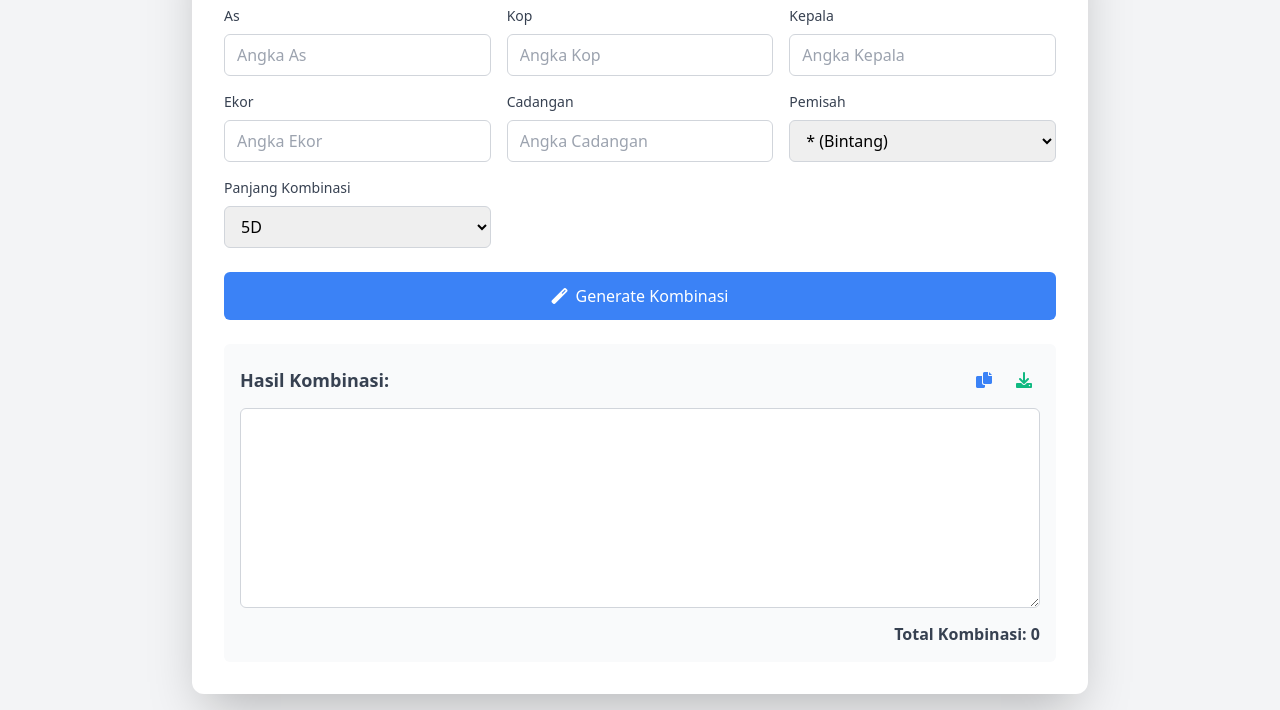
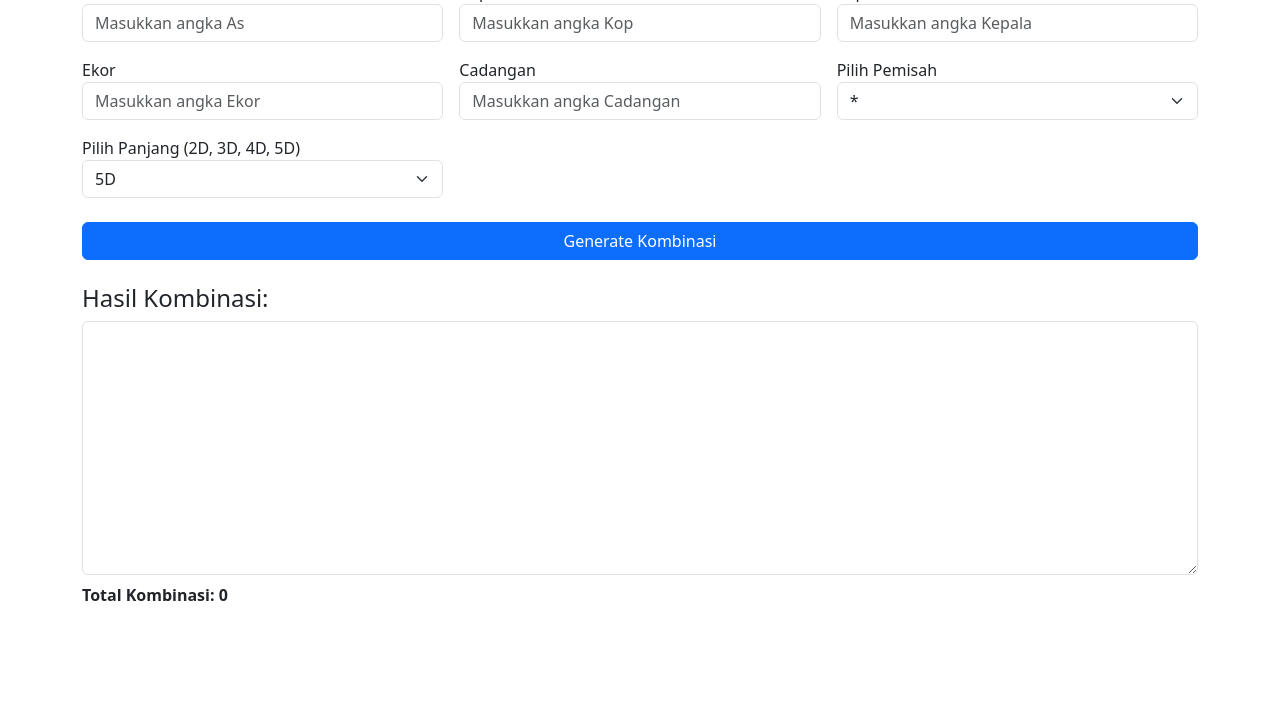
Before and after one commit to wahyuzero/Bffs, a plain HTML site: page index.html in a window 1280 px wide. Shown: the part 102-812 px from the top of the page. Drawn offline with nearby package versions, Linux system fonts and the light colour scheme.

Commit message:
Update index.html

```diff
--- a/index.html
+++ b/index.html
@@ -1,65 +1,71 @@
 <!DOCTYPE html>
 <html lang="id">
+
 <head>
     <meta charset="UTF-8">
-    <title>BBFS Kombinasi Generator</title>
+    <title>BBFS Generator</title>
     <meta name="viewport" content="width=device-width, initial-scale=1.0">
-    <script src="https://cdn.tailwindcss.com"></script>
-    <link href="https://cdnjs.cloudflare.com/ajax/libs/font-awesome/6.0.0-beta3/css/all.min.css" rel="stylesheet">
-    <script>
-        tailwind.config = {
-            theme: {
-                extend: {
-                    colors: {
-                        'primary': '#3B82F6',
-                        'secondary': '#10B981'
-                    }
-                }
-            }
+    <link href="https://cdn.jsdelivr.net/npm/bootstrap@5.3.0/dist/css/bootstrap.min.css" rel="stylesheet">
+    <style>
+        body {
+            padding: 20px;
         }
-    </script>
+
+        .result {
+            font-weight: bold;
+        }
+
+        textarea {
+            font-family: monospace;
+        }
+    </style>
 </head>
-<body class="bg-gray-100 min-h-screen flex items-center justify-center p-4">
-    <div class="bg-white shadow-2xl rounded-xl p-8 w-full max-w-4xl">
-        <h2 class="text-3xl font-bold text-center text-primary mb-6">BBFS Kombinasi Generator</h2>
 
-        <div class="grid grid-cols-1 md:grid-cols-3 gap-4 mb-6">
-            <!-- Input Fields -->
-            <div class="space-y-2">
-                <label for="as" class="block text-sm font-medium text-gray-700">As</label>
-                <input type="text" id="as" class="w-full px-3 py-2 border border-gray-300 rounded-md focus:outline-none focus:ring-2 focus:ring-primary" placeholder="Angka As">
-            </div>
-            <div class="space-y-2">
-                <label for="kop" class="block text-sm font-medium text-gray-700">Kop</label>
-                <input type="text" id="kop" class="w-full px-3 py-2 border border-gray-300 rounded-md focus:outline-none focus:ring-2 focus:ring-primary" placeholder="Angka Kop">
-            </div>
-            <div class="space-y-2">
-                <label for="kepala" class="block text-sm font-medium text-gray-700">Kepala</label>
-                <input type="text" id="kepala" class="w-full px-3 py-2 border border-gray-300 rounded-md focus:outline-none focus:ring-2 focus:ring-primary" placeholder="Angka Kepala">
-            </div>
-            <div class="space-y-2">
-                <label for="ekor" class="block text-sm font-medium text-gray-700">Ekor</label>
-                <input type="text" id="ekor" class="w-full px-3 py-2 border border-gray-300 rounded-md focus:outline-none focus:ring-2 focus:ring-primary" placeholder="Angka Ekor">
-            </div>
-            <div class="space-y-2">
-                <label for="cadangan" class="block text-sm font-medium text-gray-700">Cadangan</label>
-                <input type="text" id="cadangan" class="w-full px-3 py-2 border border-gray-300 rounded-md focus:outline-none focus:ring-2 focus:ring-primary" placeholder="Angka Cadangan">
+<body>
+    <div class="container">
+        <h2 class="text-center mb-4">BBFS Generator</h2>
+
+        <!-- Input As, Kop, Kepala, Ekor, Cadangan -->
+        <div class="row g-3">
+            <div class="col-md-4">
+                <label for="as">As</label>
+                <input type="text" id="as" class="form-control" placeholder="Masukkan angka As">
             </div>
 
-            <!-- Separator Dropdown -->
-            <div class="space-y-2">
-                <label for="separator" class="block text-sm font-medium text-gray-700">Pemisah</label>
-                <select id="separator" class="w-full px-3 py-2 border border-gray-300 rounded-md focus:outline-none focus:ring-2 focus:ring-primary">
-                    <option value="*">* (Bintang)</option>
-                    <option value="#"># (Pagar)</option>
-                    <option value=",">, (Koma)</option>
+            <div class="col-md-4">
+                <label for="kop">Kop</label>
+                <input type="text" id="kop" class="form-control" placeholder="Masukkan angka Kop">
+            </div>
+
+            <div class="col-md-4">
+                <label for="kepala">Kepala</label>
+                <input type="text" id="kepala" class="form-control" placeholder="Masukkan angka Kepala">
+            </div>
+
+            <div class="col-md-4">
+                <label for="ekor">Ekor</label>
+                <input type="text" id="ekor" class="form-control" placeholder="Masukkan angka Ekor">
+            </div>
+
+            <div class="col-md-4">
+                <label for="cadangan">Cadangan</label>
+                <input type="text" id="cadangan" class="form-control" placeholder="Masukkan angka Cadangan">
+            </div>
+
+            <!-- Pilihan Pemisah -->
+            <div class="col-md-4">
+                <label for="separator">Pilih Pemisah</label>
+                <select id="separator" class="form-select">
+                    <option value="*">*</option>
+                    <option value="#">#</option>
+                    <option value=",">,</option>
                 </select>
             </div>
 
-            <!-- Length Dropdown -->
-            <div class="space-y-2">
-                <label for="length" class="block text-sm font-medium text-gray-700">Panjang Kombinasi</label>
-                <select id="length" class="w-full px-3 py-2 border border-gray-300 rounded-md focus:outline-none focus:ring-2 focus:ring-primary">
+            <!-- Pilihan Panjang Kombinasi -->
+            <div class="col-md-4">
+                <label for="length">Pilih Panjang (2D, 3D, 4D, 5D)</label>
+                <select id="length" class="form-select">
                     <option value="2">2D</option>
                     <option value="3">3D</option>
                     <option value="4">4D</option>
@@ -68,37 +74,24 @@
             </div>
         </div>
 
-        <!-- Generate Button -->
-        <button onclick="generateBBFS()" class="w-full bg-primary text-white py-3 rounded-md hover:bg-blue-700 transition duration-300 flex items-center justify-center space-x-2 mb-6">
-            <i class="fas fa-magic"></i>
-            <span>Generate Kombinasi</span>
-        </button>
+        <!-- Tombol Generate -->
+        <button class="btn btn-primary mt-4 w-100" onclick="generateBBFS()">Generate Kombinasi</button>
 
-        <!-- Output Section -->
-        <div class="bg-gray-50 p-4 rounded-md">
-            <div class="flex justify-between items-center mb-2">
-                <h4 class="text-lg font-semibold text-gray-700">Hasil Kombinasi:</h4>
-                <div class="flex space-x-2">
-                    <button onclick="copyToClipboard()" class="text-primary hover:bg-blue-100 p-2 rounded-md transition" title="Salin">
-                        <i class="fas fa-copy"></i>
-                    </button>
-                    <button onclick="downloadResults()" class="text-secondary hover:bg-green-100 p-2 rounded-md transition" title="Unduh">
-                        <i class="fas fa-download"></i>
-                    </button>
-                </div>
-            </div>
-            <textarea id="output" class="w-full min-h-[200px] p-2 border border-gray-300 rounded-md font-mono resize-y" readonly></textarea>
-            <p id="count" class="text-right font-bold text-gray-700 mt-2">Total Kombinasi: 0</p>
+        <!-- Output -->
+        <div class="mt-4">
+            <h4>Hasil Kombinasi:</h4>
+            <textarea id="output" class="form-control" rows="10" readonly></textarea>
+            <p id="count" class="result mt-2">Total Kombinasi: 0</p>
         </div>
     </div>
 
     <script>
-        // Existing permute function from previous implementation
+        // Fungsi untuk menghasilkan permutasi dengan panjang tertentu
         function permute(arr, length) {
             if (length === 1) return arr.map(item => [item]);
             let result = [];
             for (let i = 0; i < arr.length; i++) {
-                let rest = arr.slice(0, i).concat(arr.slice(i + 1));
+                let rest = arr.slice();
                 let perms = permute(rest, length - 1);
                 for (let perm of perms) {
                     result.push([arr[i]].concat(perm));
@@ -107,7 +100,7 @@
             return result;
         }
 
-        // Enhanced generateBBFS function with more validation
+        // Fungsi untuk menghasilkan kombinasi BBFS
         function generateBBFS() {
             const as = document.getElementById("as").value.split("");
             const kop = document.getElementById("kop").value.split("");
@@ -117,21 +110,12 @@
             const separator = document.getElementById("separator").value;
             const length = parseInt(document.getElementById("length").value, 10);
 
-            // Comprehensive input validation
-            if (as.length === 0 || kop.length === 0 || kepala.length === 0 || ekor.length === 0 || cadangan.length === 0) {
+            if (!as.length || !kop.length || !kepala.length || !ekor.length || !cadangan.length) {
                 alert("Harap isi semua posisi (As, Kop, Kepala, Ekor, Cadangan)!");
                 return;
             }
 
-            // Check for unique digits
-            const allInputs = [...as, ...kop, ...kepala, ...ekor, ...cadangan];
-            const uniqueInputs = new Set(allInputs);
-            if (uniqueInputs.size !== allInputs.length) {
-                alert("Setiap angka harus unik!");
-                return;
-            }
-
-            // Existing combination generation logic
+            // Menggabungkan semua angka
             let allNumbers = [];
             for (let a of as) {
                 for (let k of kop) {
@@ -145,7 +129,7 @@
                 }
             }
 
-            // Generating unique permutations
+            // Menghasilkan permutasi unik sesuai panjang yang dipilih (2D, 3D, 4D, 5D)
             let uniquePermutations = new Set();
             for (let number of allNumbers) {
                 let perms = permute(number.split(""), length);
@@ -154,32 +138,13 @@
                 }
             }
 
-            // Displaying results
+            // Menampilkan hasil kombinasi
             const output = Array.from(uniquePermutations).join(separator);
             document.getElementById("output").value = output;
             document.getElementById("count").innerText = `Total Kombinasi: ${uniquePermutations.size}`;
         }
+    </script>
 
-        // New function to copy results to clipboard
-        function copyToClipboard() {
-            const output = document.getElementById("output");
-            output.select();
-            navigator.clipboard.writeText(output.value).then(() => {
-                alert("Kombinasi berhasil disalin!");
-            });
-        }
+</body>
 
-        // New function to download results as text file
-        function downloadResults() {
-            const output = document.getElementById("output").value;
-            const count = document.getElementById("count").innerText;
-
-            const blob = new Blob([`${count}\n\n${output}`], { type: 'text/plain' });
-            const link = document.createElement('a');
-            link.href = URL.createObjectURL(blob);
-            link.download = 'bbfs_kombinasi.txt';
-            link.click();
-        }
-    </script>
-</body>
 </html>
```
